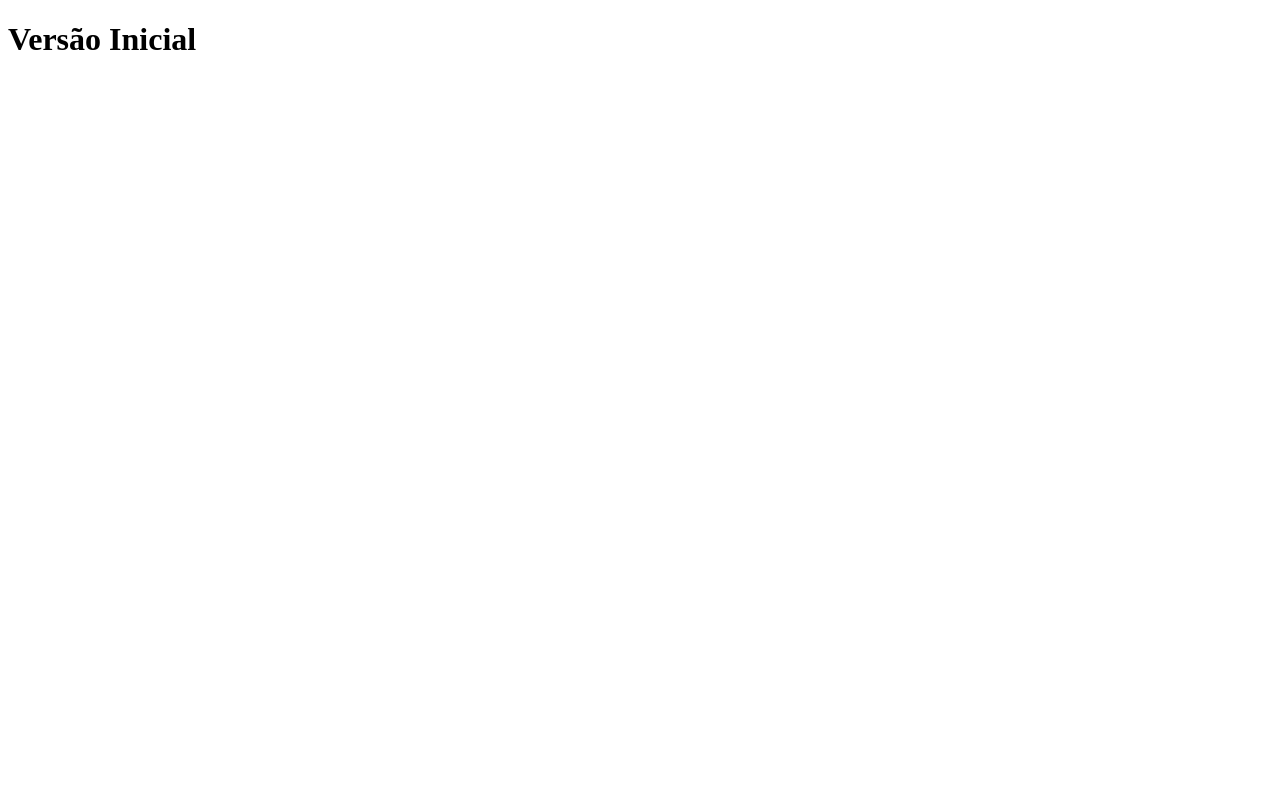
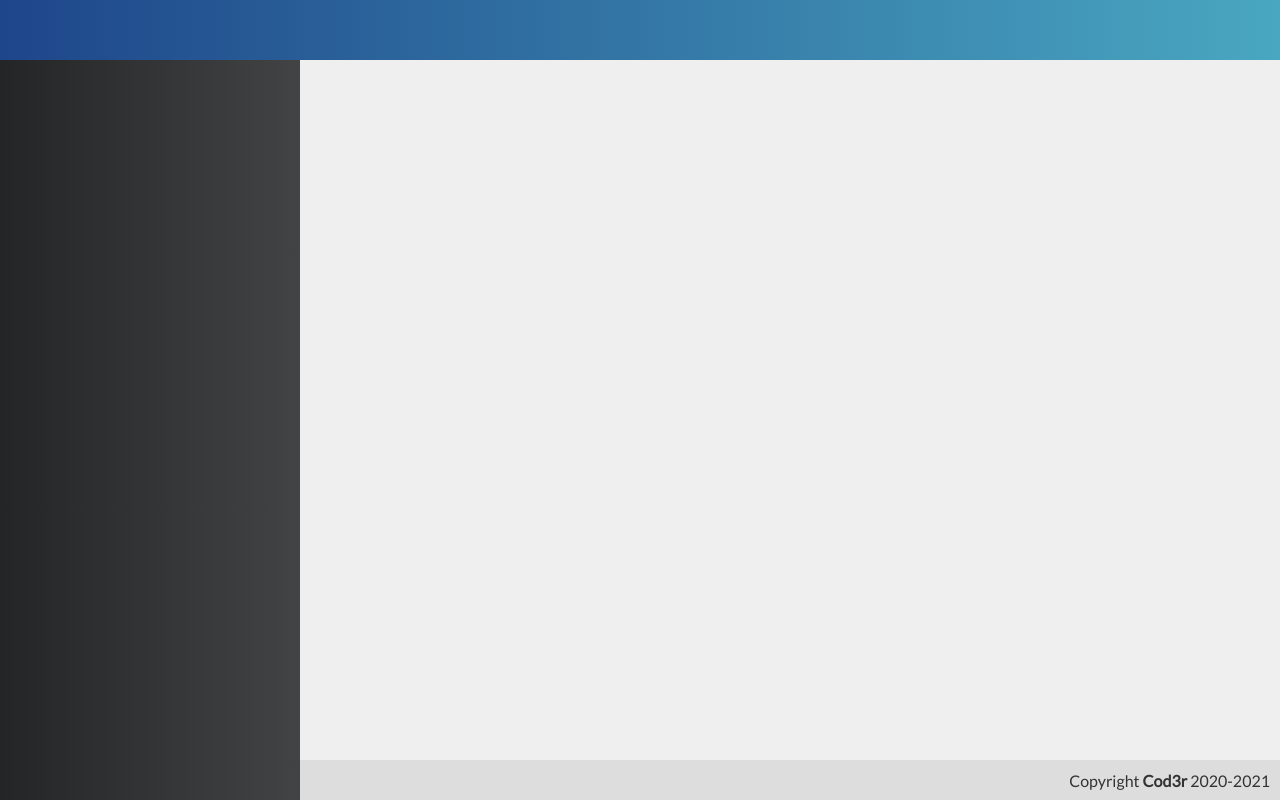
Before and after one commit to WesleyLeoncio/Projeto-Final-Web, a Vue app in the folder frontend/: page / in a window 1280 px wide. Built offline with nearby package versions, Linux system fonts and the light colour scheme.

Commit message:
Atualização

```diff
--- a/frontend/src/App.vue
+++ b/frontend/src/App.vue
@@ -1,15 +1,45 @@
 <template>
 	<div id="app">
-		<h1>Versão Inicial</h1>
+		<Header/>
+		<Menu/>
+		<Content/>
+		<Footer/>
 	</div>
 </template>
 
 <script>
+import Header from './components/template/Header.vue';
+import Menu from './components/template/Menu.vue'
+import Content from './components/template/Content.vue'
+import Footer from './components/template/Footer.vue'
+
+
 export default {
 	name: "App",
+	components:{ Header, Menu, Content, Footer}
 }
 </script>
 
 <style>
+	*{
+		font-family: 'Lato', sans-serif;
+	}
 
+	body{
+		margin: 0;
+	}
+
+	#app{
+		-webkit-font-smoothing: antialiased;
+		-moz-osx-font-smoothing: grayscale;
+
+		height: 100vh;
+		display: grid;
+		grid-template-rows: 60px 1fr 40px;
+		grid-template-columns: 300px 1fr;
+		grid-template-areas:
+			"header header"
+			"menu content"
+			"menu footer";
+	}
 </style>
--- /dev/null
+++ b/frontend/src/components/template/Content.vue
@@ -0,0 +1,17 @@
+<template>
+    <div class="content"></div>
+</template>
+
+<script>
+export default {
+    name: 'Content'
+}
+</script>
+
+<style>
+    .content{
+        grid-area: content;
+        background-color: #efefef;
+        padding: 20px;
+    }
+</style>
--- /dev/null
+++ b/frontend/src/components/template/Footer.vue
@@ -0,0 +1,24 @@
+<template>
+  <footer class="footer">
+      <span>Copyright <strong>Cod3r</strong> 2020-2021</span>
+  </footer>
+</template>
+
+<script>
+export default {
+    name: 'Footer'
+}
+</script>
+
+<style>
+    .footer{
+        grid-area: footer;
+        background-color: #DDD;
+        color: #333;
+
+        display: flex;
+        align-items: center;
+        justify-content: flex-end;
+        padding-right: 10px;
+    }
+</style>
--- /dev/null
+++ b/frontend/src/components/template/Header.vue
@@ -0,0 +1,20 @@
+<template>
+  <header class="header"></header>
+</template>
+
+<script>
+export default {
+    name: 'Header'
+}
+</script>
+
+<style>
+    .header{
+        grid-area: header;
+        background: linear-gradient(to right, #1e468a, #49a7c1);
+
+        display: flex;
+        justify-content: center;
+        align-items: center;
+    }
+</style>
--- /dev/null
+++ b/frontend/src/components/template/Menu.vue
@@ -0,0 +1,21 @@
+<template>
+   <aside class="menu"></aside>
+</template>
+
+<script>
+export default {
+    name:'Menu'
+}
+</script>
+
+<style>
+    .menu{
+        grid-area: menu;
+        background: linear-gradient(to right, #232526, #414345);
+
+        display: flex;
+        flex-direction: column;
+        flex-wrap: wrap;
+
+    }
+</style>
```
Also changed, not shown: 1 other file (tests, documents, lock files or other folders).
